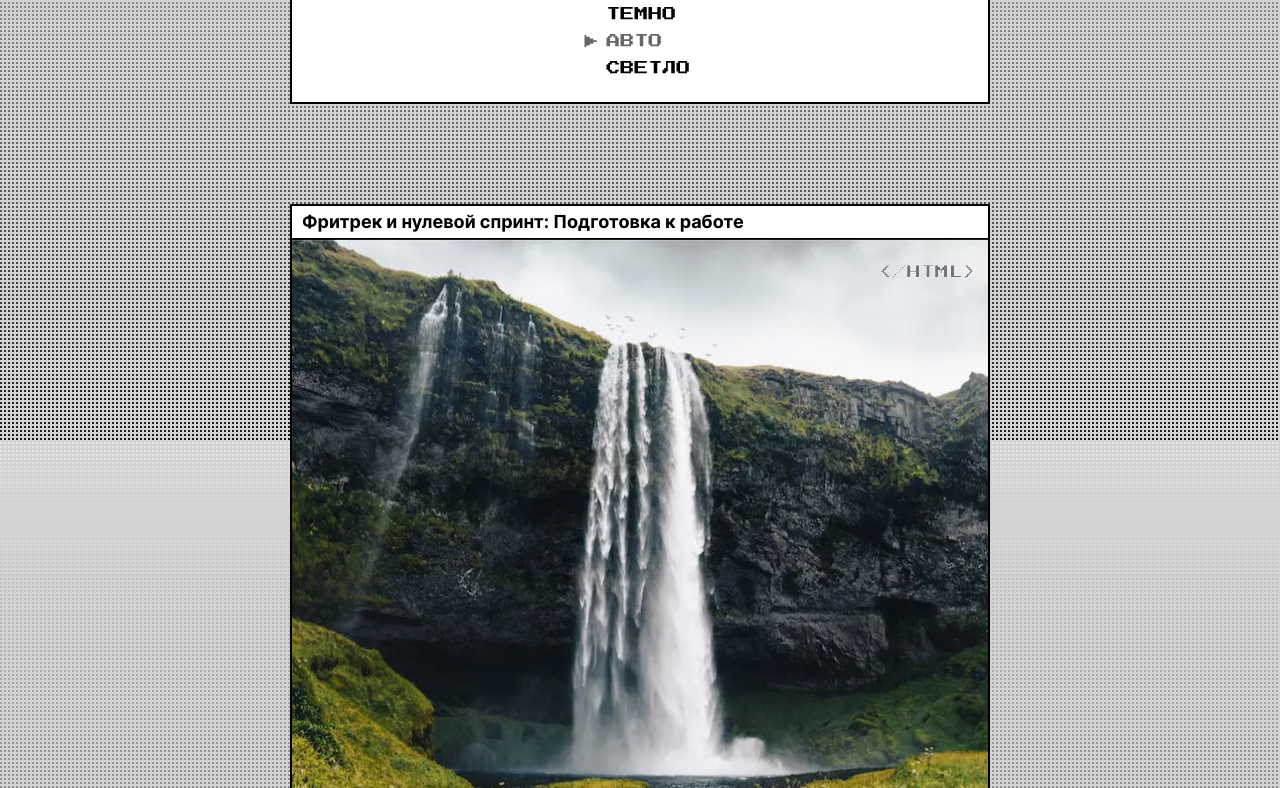
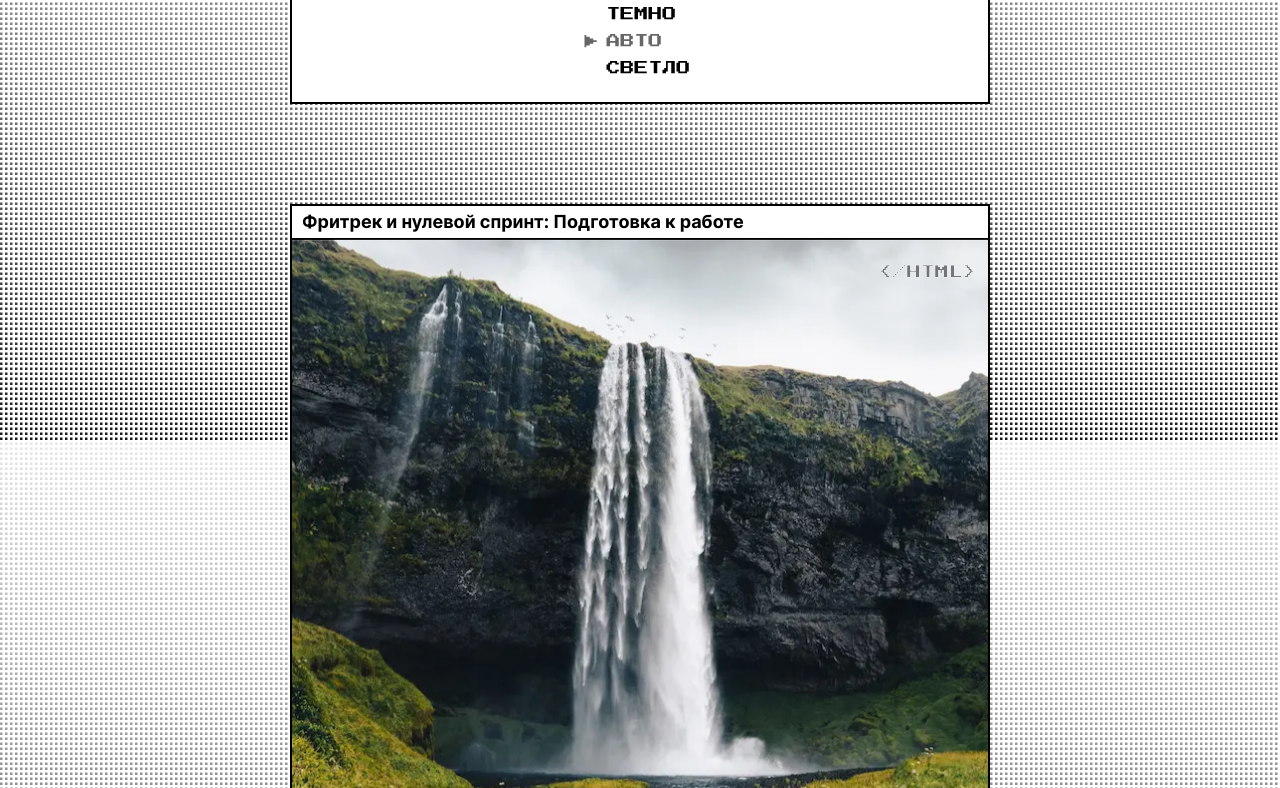
Before and after one commit to ksol95/zakrivayuschiy-teg-f, a website: page index.html in a window 1280 px wide. Shown: the part 360-1148 px from the top of the page. Drawn offline with Linux system fonts and the light colour scheme.

Commit message:
Сглаживание градиента

```diff
--- a/styles/themes.css
+++ b/styles/themes.css
@@ -12,13 +12,13 @@
   --heart-contour-color: var(--main-color);
   --heart-main-color: #ff0000;
   --gradient: repeating-linear-gradient(
-      var(--bg-color) 0 2px,
-      transparent 2px 4px
+      var(--bg-color) var(--gradient-size-odd),
+      transparent var(--gradient-size-even)
     ),
     repeating-linear-gradient(
       -90deg,
-      var(--bg-color) 0 2px,
-      transparent 2px 4px
+      var(--bg-color) var(--gradient-size-odd),
+      transparent var(--gradient-size-even)
     ),
     linear-gradient(180deg, #007f0c 0%, #004306 100%);
   --border: 2px solid var(--main-color);
@@ -32,8 +32,15 @@
   --hover-color: #fff;
   --heart-contour-color: #000;
   --heart-main-color: #ff0000;
-  --gradient: repeating-linear-gradient(#d3d3d3 0 2px, transparent 2px 4px),
-    repeating-linear-gradient(-90deg, #d3d3d3 0 2px, transparent 2px 4px),
+  --gradient: repeating-linear-gradient(
+      var(--bg-color) var(--gradient-size-odd),
+      transparent var(--gradient-size-even)
+    ),
+    repeating-linear-gradient(
+      -90deg,
+      var(--bg-color) var(--gradient-size-odd),
+      transparent var(--gradient-size-even)
+    ),
     linear-gradient(180deg, #e7e7e7 0.01%, #1a1a1a 100%);
   --border: 2px solid var(--main-color);
   --font-weight-title: 700;
@@ -47,8 +54,15 @@
     --hover-color: #fff;
     --heart-contour-color: #000;
     --heart-main-color: #ff0000;
-    --gradient: repeating-linear-gradient(#d3d3d3 0 2px, transparent 2px 4px),
-      repeating-linear-gradient(-90deg, #d3d3d3 0 2px, transparent 2px 4px),
+    --gradient: repeating-linear-gradient(
+        var(--bg-color) var(--gradient-size-odd),
+        transparent var(--gradient-size-even)
+      ),
+      repeating-linear-gradient(
+        -90deg,
+        var(--bg-color) var(--gradient-size-odd),
+        transparent var(--gradient-size-even)
+      ),
       linear-gradient(180deg, #e7e7e7 0.01%, #1a1a1a 100%);
     --border: 2px solid var(--main-color);
     --font-weight-title: 700;
@@ -64,13 +78,13 @@
     --heart-contour-color: var(--main-color);
     --heart-main-color: #ff0000;
     --gradient: repeating-linear-gradient(
-        var(--bg-color) 0 2px,
-        transparent 2px 4px
+        var(--bg-color) var(--gradient-size-odd),
+        transparent var(--gradient-size-even)
       ),
       repeating-linear-gradient(
         -90deg,
-        var(--bg-color) 0 2px,
-        transparent 2px 4px
+        var(--bg-color) var(--gradient-size-odd),
+        transparent var(--gradient-size-even)
       ),
       linear-gradient(180deg, #007f0c 0%, #004306 100%);
     --border: 2px solid var(--main-color);
--- a/styles/variables.css
+++ b/styles/variables.css
@@ -9,17 +9,26 @@
   --hover-color: var(--main-color);
   --heart-contour-color: var(--main-color);
   --heart-main-color: #ff0000;
+  /* сглаживание пикселя градиента для мониторов х1 */
+  --gradient-size-odd: 0 2px;
+  --gradient-size-even: 3px 5px;
   --gradient: repeating-linear-gradient(
-      var(--bg-color) 0 2px,
-      transparent 2px 4px
+      var(--bg-color) var(--gradient-size-odd),
+      transparent var(--gradient-size-even)
     ),
     repeating-linear-gradient(
       -90deg,
-      var(--bg-color) 0 2px,
-      transparent 2px 4px
+      var(--bg-color) var(--gradient-size-odd),
+      transparent var(--gradient-size-even)
     ),
     linear-gradient(180deg, #007f0c 0%, #004306 100%);
   --border: 2px solid var(--main-color);
   --font-weight-title: 785;
   --font-weight-text: 465;
 }
+@media (min-resolution: 2dppx) {
+  :root{
+    --gradient-size-odd: 0 2px;
+    --gradient-size-even: 2px 4px;
+  }
+}
```
